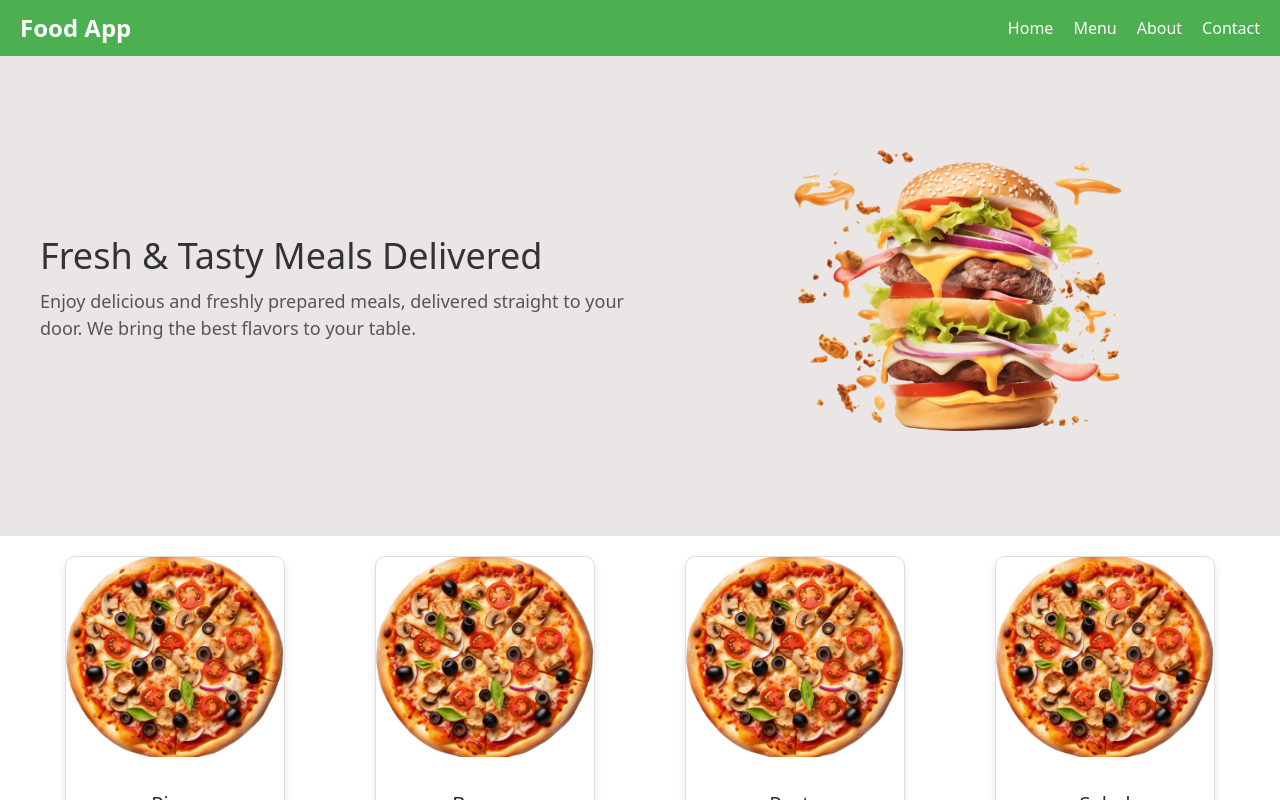
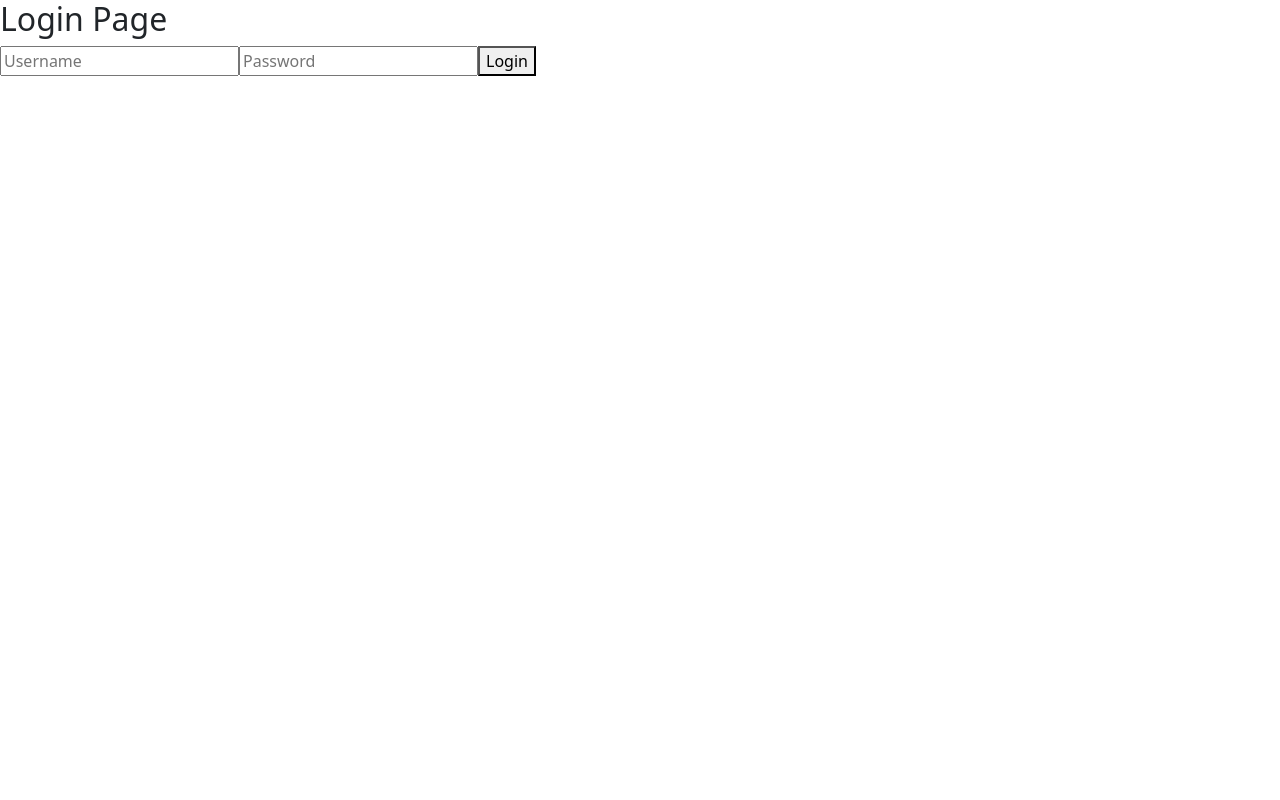
Before and after one commit to chiraghontec/MERN-Stack, a React (Create React App) app in the folder FoodGo/foodgo/: page / in a window 1280 px wide. Shown: the top 800 px of the page. Built offline with nearby package versions, Linux system fonts and the light colour scheme.

Commit message:
Login with Home page

```diff
--- /dev/null
+++ b/FoodGo/foodgo/public/userData.json
@@ -0,0 +1,6 @@
+[
+    {
+        "username": "admin",
+        "password": "admin"
+    }
+]
--- a/FoodGo/foodgo/src/App.js
+++ b/FoodGo/foodgo/src/App.js
@@ -5,42 +5,21 @@ import Navbar from './components/NavBar';
 import HeroText from './components/HeroText';
 import FoodCard from './components/FoodCard';
 import Footer from './components/Footer';
-import PaymentPage from './components/PayementPage'; // import PaymentPage component
+import PaymentPage from './components/PayementPage';
+import LoginPage from './components/LoginPage';
+import Home from './components/Home';
 
 function App() {
-  const foodItems = [
-    { name: 'Pizza', description: 'Cheesy and delicious', imageUrl: 'pizza.png' },
-    { name: 'Burger', description: 'Juicy and tasty', imageUrl: 'pizza.png' },
-    { name: 'Pasta', description: 'Creamy and savory', imageUrl: 'pizza.png' },
-    { name: 'Salad', description: 'Fresh and healthy', imageUrl: 'pizza.png' },
-  ];
-
   return (
     <div>
-      <Navbar />
-      <HeroText />
 
+      <router/>
       {/* Define Routes */}
       <Routes>
-        <Route
-          path="/"
-          element={
-            <div style={{ display: 'flex', justifyContent: 'space-around', padding: '20px' }}>
-              {foodItems.map((item, index) => (
-                <FoodCard
-                  key={index}
-                  name={item.name}
-                  description={item.description}
-                  imageUrl={item.imageUrl}
-                />
-              ))}
-            </div>
-          }
-        />
+        <Route path='/Home' element={<Home/>}/>
         <Route path="/payment" element={<PaymentPage />} />
+        <Route path="/" element={<LoginPage/>}/>
       </Routes>
-
-      <Footer />
     </div>
   );
 }
--- /dev/null
+++ b/FoodGo/foodgo/src/components/Home.js
@@ -0,0 +1,33 @@
+import React from 'react'
+import Navbar from './NavBar'
+import HeroText from './HeroText'
+import Footer from './Footer'
+import FoodCard from './FoodCard'
+
+const Home = () => {
+    const foodItems = [
+        { name: 'Pizza', description: 'Cheesy and delicious', imageUrl: 'pizza.png' },
+        { name: 'Burger', description: 'Juicy and tasty', imageUrl: 'pizza.png' },
+        { name: 'Pasta', description: 'Creamy and savory', imageUrl: 'pizza.png' },
+        { name: 'Salad', description: 'Fresh and healthy', imageUrl: 'pizza.png' },
+      ];
+  return (
+    <>
+    <Navbar/>
+    <HeroText />
+    <div style={{ display: 'flex', justifyContent: 'space-around', padding: '20px' }}>
+              {foodItems.map((item, index) => (
+                <FoodCard
+                  key={index}
+                  name={item.name}
+                  description={item.description}
+                  imageUrl={item.imageUrl}
+                />
+              ))}
+            </div>
+    <Footer/>
+    </>
+  )
+}
+
+export default Home
--- /dev/null
+++ b/FoodGo/foodgo/src/components/LoginPage.css
@@ -0,0 +1,31 @@
+.login-container {
+    max-width: 300px;
+    margin: 50px auto;
+    text-align: center;
+}
+
+.login-input {
+    display: block;
+    width: 100%;
+    margin-bottom: 10px;
+    padding: 8px;
+    border: 1px solid #ccc;
+    border-radius: 4px;
+}
+
+.login-button {
+    padding: 8px 16px;
+    background-color: #007bff;
+    color: white;
+    border: none;
+    border-radius: 4px;
+    cursor: pointer;
+}
+
+.login-button:hover {
+    background-color: #0056b3;
+}
+
+.login-message {
+    margin-top: 20px;
+}
--- /dev/null
+++ b/FoodGo/foodgo/src/components/LoginPage.js
@@ -0,0 +1,50 @@
+import React, { useState, useEffect } from 'react';
+import { useNavigate } from 'react-router-dom';
+
+const LoginPage = () => {
+    const [username, setUsername] = useState('');
+    const [password, setPassword] = useState('');
+    const [message, setMessage] = useState('');
+    const [userData, setUserData] = useState([]);
+
+    const navigate = useNavigate();
+    useEffect(() => {
+        fetch('/userData.json') // Replace with your API endpoint if necessary
+            .then(response => response.json())
+            .then(data => setUserData(data));
+    }, []);
+
+    const handleLogin = () => {
+        const user = userData.find(user => user.username === username && user.password === password);
+        if (user) {
+            setMessage('Login successful! Welcome, admin.');
+            navigate('/home');
+        } else {
+            setMessage('Invalid username or password.');
+        }
+    };
+
+    return (
+        <div className="login-container">
+            <h2>Login Page</h2>
+            <input
+                type="text"
+                placeholder="Username"
+                value={username}
+                onChange={(e) => setUsername(e.target.value)}
+                className="login-input"
+            />
+            <input
+                type="password"
+                placeholder="Password"
+                value={password}
+                onChange={(e) => setPassword(e.target.value)}
+                className="login-input"
+            />
+            <button onClick={handleLogin} className="login-button">Login</button>
+            {message && <p className="login-message">{message}</p>}
+        </div>
+    );
+};
+
+export default LoginPage;
--- a/FoodGo/foodgo/src/components/NavBar.js
+++ b/FoodGo/foodgo/src/components/NavBar.js
@@ -21,7 +21,7 @@ function Navbar() {
         padding: 0
       }}>
         <li><a href="#" style={{ color: 'white', textDecoration: 'none' }}>Home</a></li>
-        <li><a href="#" style={{ color: 'white', textDecoration: 'none' }}>Menu</a></li>
+        <li><a href="/Menue" style={{ color: 'white', textDecoration: 'none' }}>Menu</a></li>
         <li><a href="#" style={{ color: 'white', textDecoration: 'none' }}>About</a></li>
         <li><a href="#" style={{ color: 'white', textDecoration: 'none' }}>Contact</a></li>
       </ul>
```
Also changed, not shown: FoodGo/foodgo/src/components/Router.js (added, +33 -0 lines), 1 other file (tests, documents, lock files or other folders).
